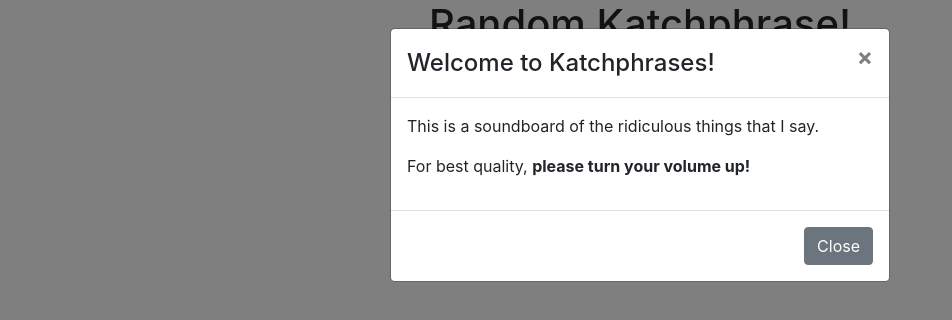
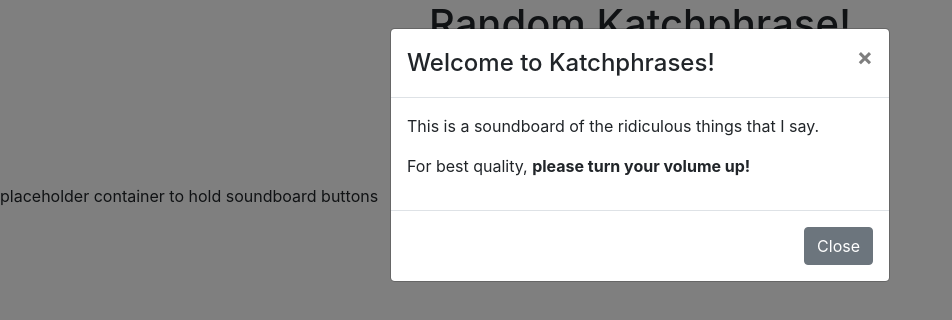
Before and after one commit to klaw772/katchphrases, a React (Create React App) app: page / in a window 1280 px wide. Shown: the top 320 px of the page, without its empty margins (0-952 px from the left). Built offline with nearby package versions, Linux system fonts and the light colour scheme.

Commit message:
SoundboardButtonsContainer

```diff
--- /dev/null
+++ b/src/components/SoundboardButtonsContainer/SoundboardButtonsContainer.js
@@ -0,0 +1,5 @@
+import React from "react";
+
+export const SoundboardButtonsContainer = () => {
+  return <div>placeholder container to hold soundboard buttons</div>;
+};
--- a/src/components/SoundboardContainer/SoundboardContainer.js
+++ b/src/components/SoundboardContainer/SoundboardContainer.js
@@ -1,11 +1,13 @@
 import React from "react";
 import { DisclaimerModal } from "../DisclaimerModal/DisclaimerModal";
 import { KatButton } from "../KatButton/KatButton";
+import { SoundboardButtonsContainer } from "../SoundboardButtonsContainer/SoundboardButtonsContainer";
 export const SoundboardContainer = () => {
   return (
     <div data-testid="soundboard-container">
       <DisclaimerModal />
       <KatButton />
+      <SoundboardButtonsContainer />
     </div>
   );
 };
```
Also changed, not shown: 1 other file (tests, documents, lock files or other folders).
